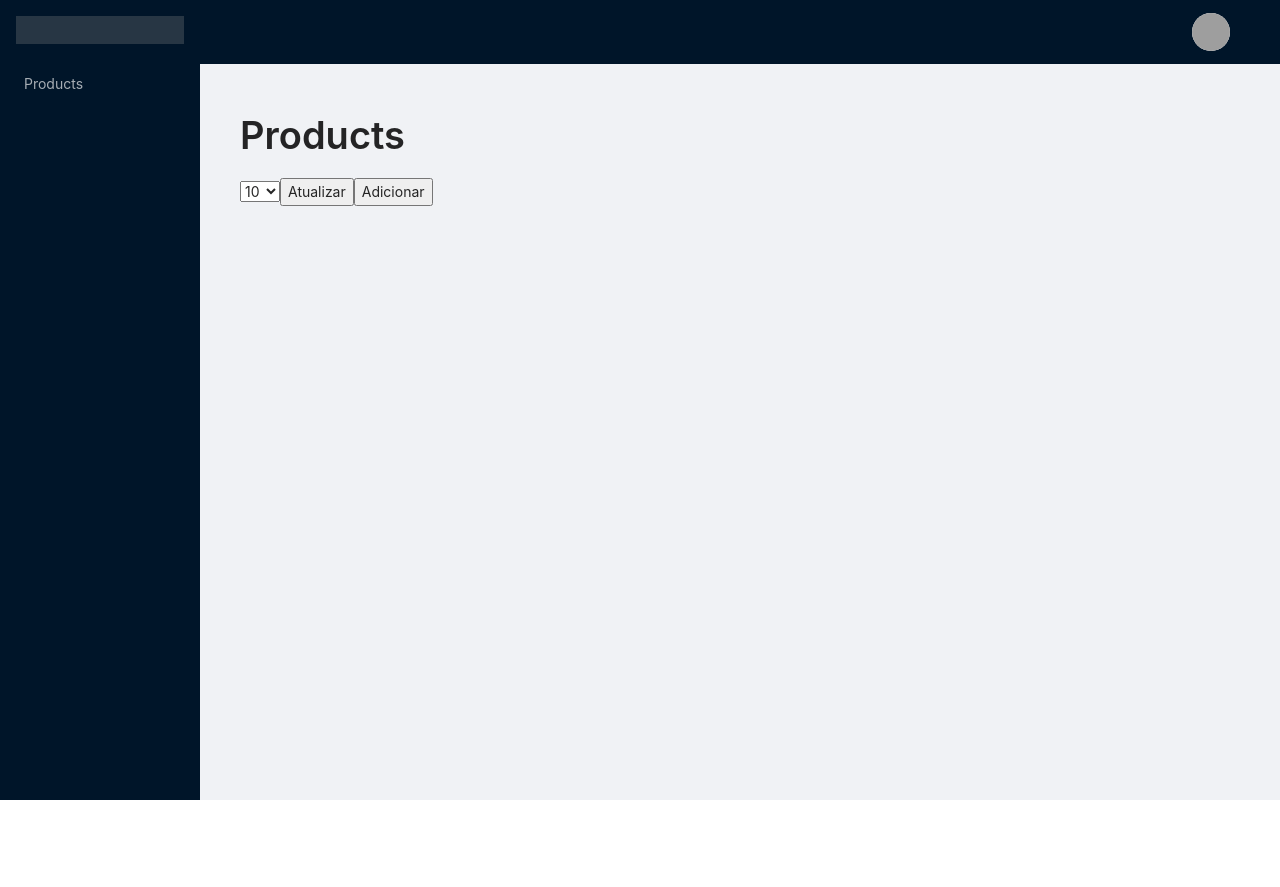
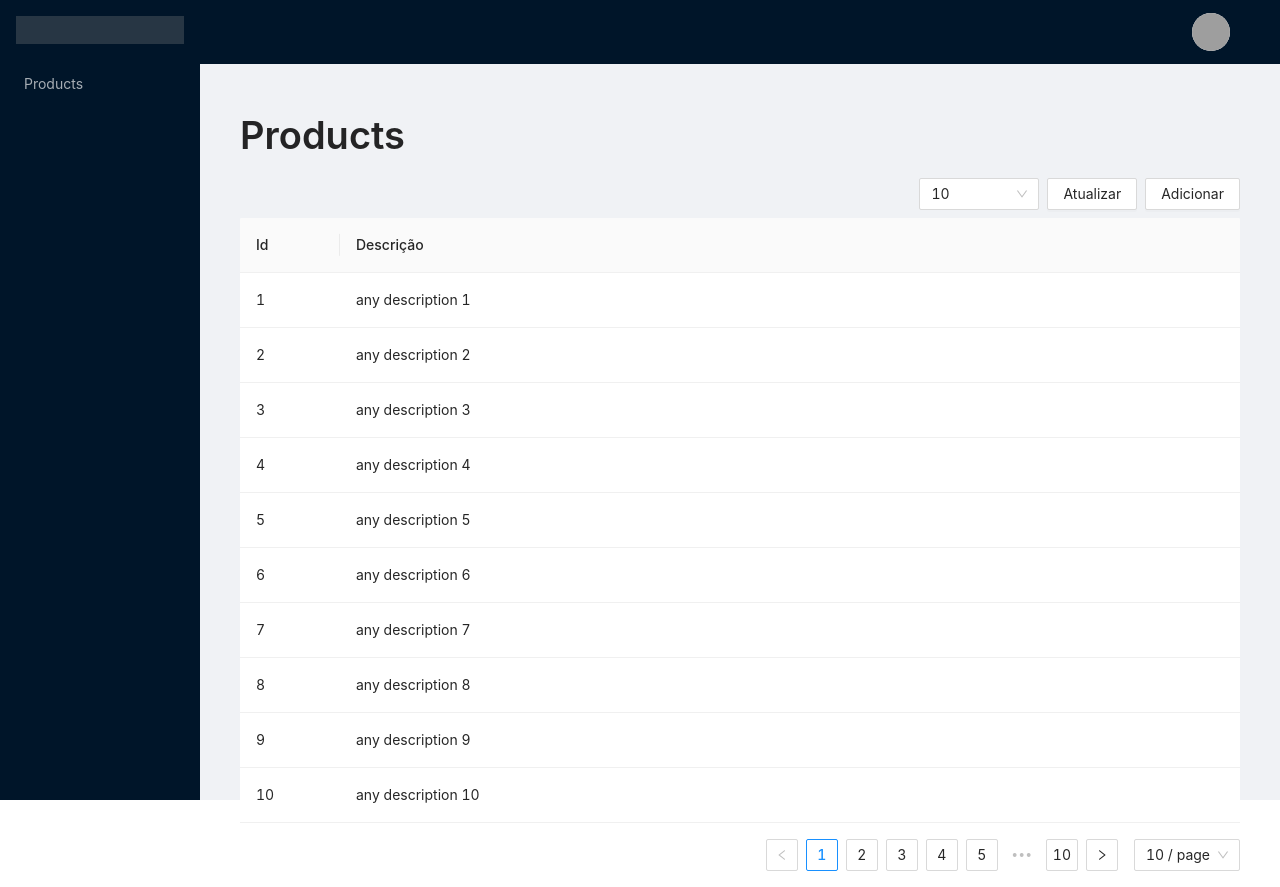
Before and after one commit to georgejr3211/my-app, a React (Create React App) app: page /products in a window 1280 px wide. Before the commit the page ends 800 px from the top, so only its background shows below. Built offline with nearby package versions, Linux system fonts and the light colour scheme; grey boxes are pictures that could not be loaded.

Commit message:
feat: add product table

```diff
--- a/package.json
+++ b/package.json
@@ -74,5 +74,10 @@
     "src/**/*.{ts,tsx}": [
       "eslint --fix"
     ]
+  },
+  "jest": {
+    "moduleNameMapper": {
+      "^@/(.*)$": "<rootDir>/src/$1"
+    }
   }
 }
--- a/src/components/Header/Header.styles.tsx
+++ b/src/components/Header/Header.styles.tsx
@@ -1,3 +1,9 @@
+import { Space } from 'antd';
 import styled from 'styled-components';
 
 export const Wrapper = styled.div``;
+
+export const SpaceWrapper = styled(Space)`
+  width: 100%;
+  justify-content: flex-end;
+`;
--- a/src/components/Header/Header.tsx
+++ b/src/components/Header/Header.tsx
@@ -1,5 +1,7 @@
+import { Button, Select } from 'antd';
 import Title from 'antd/lib/typography/Title';
 import React from 'react';
+
 import * as S from './Header.styles';
 
 interface Props {
@@ -10,37 +12,26 @@ interface Props {
 
 export default function Header({ title, onAdd = () => null, onRefresh = () => null }: Props) {
   const defaultRowsLimit = 10;
+  const limits = [
+    { value: 10, label: '10' },
+    { value: 20, label: '20' },
+    { value: 30, label: '30' },
+    { value: 40, label: '40' },
+    { value: 50, label: '50' },
+  ];
 
   const changeRowLimit = (e: any) => {
-    onRefresh({ limit: +e.target.value });
+    onRefresh({ pageSize: e });
   };
 
   return (
     <S.Wrapper>
       <Title>{title}</Title>
-      <select aria-label="show-limit-rows" defaultValue={defaultRowsLimit} onChange={changeRowLimit}>
-        <option aria-label="row-option" value={10}>
-          10
-        </option>
-        <option aria-label="row-option" value={20}>
-          20
-        </option>
-        <option aria-label="row-option" value={30}>
-          30
-        </option>
-        <option aria-label="row-option" value={40}>
-          40
-        </option>
-        <option aria-label="row-option" value={50}>
-          50
-        </option>
-      </select>
-      <button type="button" onClick={() => onRefresh()}>
-        Atualizar
-      </button>
-      <button type="button" onClick={() => onAdd()}>
-        Adicionar
-      </button>
+      <S.SpaceWrapper>
+        <Select options={limits} defaultValue={defaultRowsLimit} style={{ width: 120 }} onChange={changeRowLimit} />
+        <Button onClick={() => onRefresh()}>Atualizar</Button>
+        <Button onClick={() => onAdd()}>Adicionar</Button>
+      </S.SpaceWrapper>
     </S.Wrapper>
   );
 }
--- /dev/null
+++ b/src/pages/Product/Product.service.ts
@@ -0,0 +1,13 @@
+import { Params } from './Product.types';
+
+export const getAll = (params?: Params): Promise<[any, number]> => {
+  const data = [];
+
+  for (let i = 0; i < 100; i += 1) {
+    data.push({ id: i + 1, descricao: `any description ${i + 1}` });
+  }
+
+  if (params?.pageSize) data.filter((item, i) => i < Number(params.pageSize));
+
+  return Promise.resolve([data, data.length]);
+};
--- a/src/pages/Product/Product.styles.tsx
+++ b/src/pages/Product/Product.styles.tsx
@@ -1,3 +1,6 @@
+import { Space } from 'antd';
 import styled from 'styled-components';
 
-export const Wrapper = styled.div``;
+export const Wrapper = styled(Space)`
+  width: 100%;
+`;
--- a/src/pages/Product/Product.tsx
+++ b/src/pages/Product/Product.tsx
@@ -1,14 +1,50 @@
 import Header from '@/components/Header/Header';
-import React from 'react';
+import { Table } from 'antd';
+import React, { useEffect, useReducer } from 'react';
+
 import * as S from './Product.styles';
+import * as ProductService from './Product.service';
+import { InitialState, Params } from './Product.types';
 
 export default function Product() {
-  const onRefresh = (params?: any) => {
-    console.log('call on refresh method', params);
+  const [state, setState] = useReducer((s: InitialState, changeState: InitialState) => ({ ...s, ...changeState }), {
+    dataSource: [],
+    pagination: {
+      current: 1,
+      pageSize: 10,
+    },
+    loading: false,
+    total: 0,
+  });
+
+  const columns = [
+    { title: 'Id', key: 'id', dataIndex: 'id', width: 100 },
+    { title: 'Descrição', key: 'descricao', dataIndex: 'descricao' },
+  ];
+
+  const onRefresh = async (params?: Params) => {
+    setState({ loading: true });
+    if (params?.pageSize) setState({ pagination: { pageSize: params.pageSize } });
+    const [dataSource, total] = await ProductService.getAll(params);
+    setState({ dataSource, total, loading: false });
   };
+
+  useEffect(() => {
+    onRefresh();
+  }, []);
+
   return (
-    <S.Wrapper>
-      <Header title="Products" onRefresh={onRefresh} />
+    <S.Wrapper direction="vertical">
+      <Header data-testid="HeaderC" title="Products" onRefresh={onRefresh} />
+      <Table
+        rowKey={(record) => record.id}
+        pagination={state.pagination}
+        loading={state.loading}
+        dataSource={state.dataSource}
+        columns={columns}
+        onChange={onRefresh}
+        scroll={{ y: 550 }}
+      />
     </S.Wrapper>
   );
 }
```
Also changed, not shown: src/pages/Product/Product.types.ts (added, +13 -0 lines), 2 other files (tests, documents, lock files or other folders).
